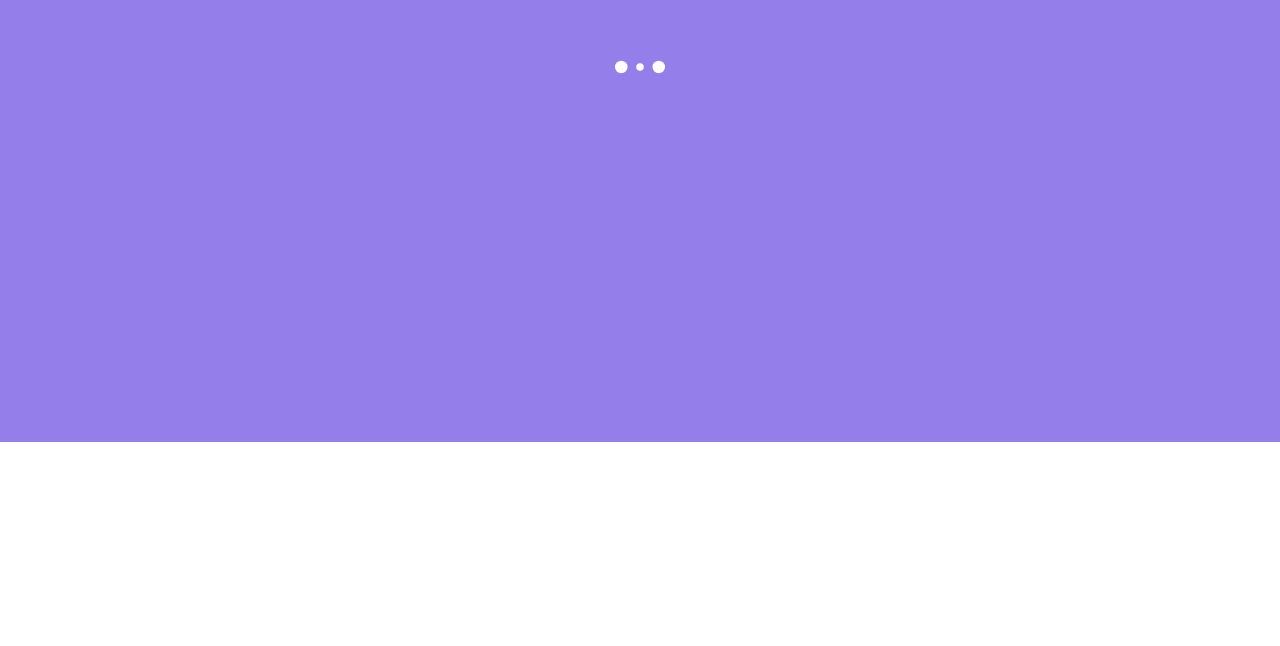
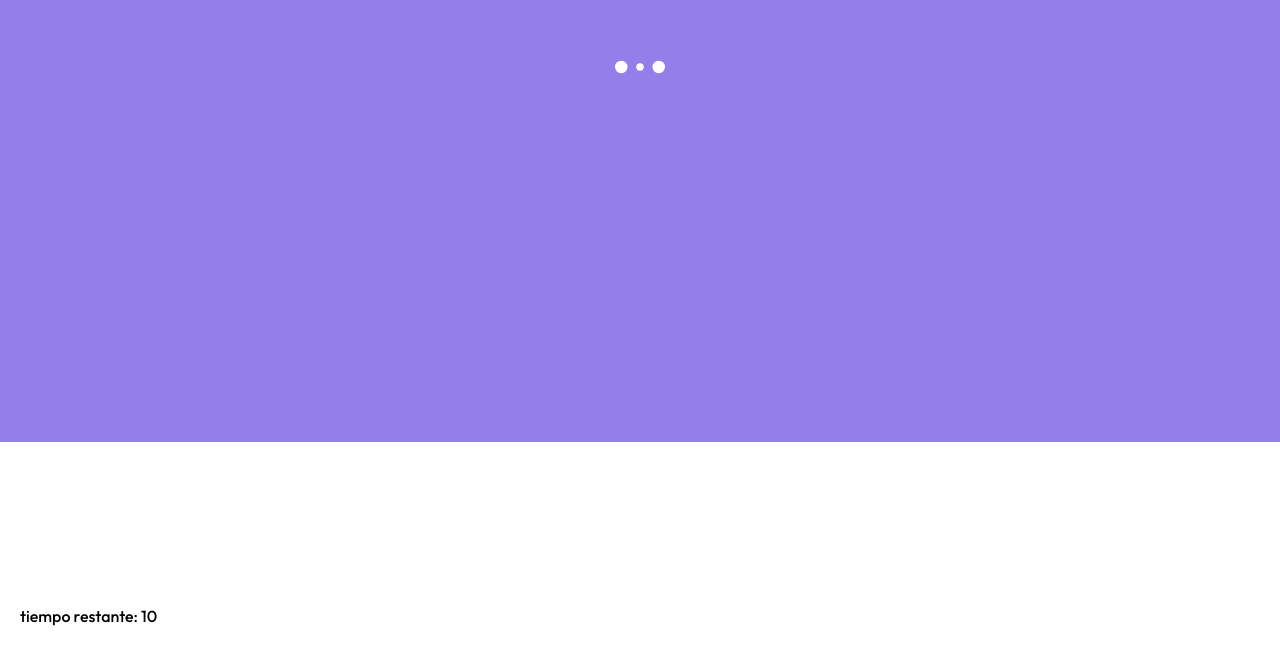
Before and after one commit to Hctor11/Limits-quiz, a React (Vite) app: page /quiz in a window 1280 px wide. Shown: the part 958-1604 px from the top of the page. Built offline with nearby package versions, Linux system fonts and the light colour scheme.

Commit message:
added timer

```diff
--- /dev/null
+++ b/src/Components/FinishedQuiz/FinishedQuiz.css
@@ -0,0 +1,7 @@
+.finished-title {
+  position: relative;
+  text-align: center;
+  max-width: 200px;
+  left: 25vw;
+  top: 25vh;
+}/*# sourceMappingURL=FinishedQuiz.css.map */
--- a/src/Components/FinishedQuiz/FinishedQuiz.jsx
+++ b/src/Components/FinishedQuiz/FinishedQuiz.jsx
@@ -1,11 +1,14 @@
 import Preloader from "../Preloader/Preloader"
+import '../FinishedQuiz/FinishedQuiz.css'
 
 // eslint-disable-next-line react/prop-types
 const FinishedQuiz = ( { points } ) => {
   return (
     <div className='finishedQuiz'>
         <Preloader></Preloader>
-        <h1>Hola terminaste el juego, obtuviste {points} punto/s de 5 puntos</h1>
+        <h4 className="finished-title">
+        Terminaste el juego, obtuviste {points} punto/s de 5 puntos
+        </h4>
     </div>
   )
 }
--- /dev/null
+++ b/src/Components/FinishedQuiz/FinishedQuiz.sass
@@ -0,0 +1,7 @@
+
+.finished-title
+    position: relative
+    text-align: center
+    max-width: 200px
+    left: 25vw
+    top: 25vh
--- a/src/Components/Quiz/Quiz.jsx
+++ b/src/Components/Quiz/Quiz.jsx
@@ -1,4 +1,4 @@
-import { useState } from "react";
+import { useEffect, useState } from "react";
 import Questions from "../../Questions/questions";
 import "../Quiz/Quiz.css";
 import Preloader from "../Preloader/Preloader";
@@ -13,6 +13,8 @@ const Quiz = () => {
   const [actualQuestion, setActualQuestion] = useState(0);
   const [points, setPoint] = useState(0);
   const [isFinished, setIsFinished] = useState(false);
+  const [timeRemaining, setTimeRemaining] = useState(15);
+  const [areDisabled, setAreDisabled] = useState(false);
 
   function handleAnswerSubmit(isCorrect, e) {
     //agregar puntaje y estilos
@@ -32,6 +34,22 @@ const Quiz = () => {
       }
     }, 1500);
   }
+
+  useEffect(() => {
+
+    const timeInterval = setInterval(() =>{
+
+      if(timeRemaining > 0) setTimeRemaining((prev) => prev - 1)
+      if(timeRemaining === 0){
+        // setAreDisabled(true)
+        setTimeRemaining(15);
+        setActualQuestion(actualQuestion + 1)
+      }
+
+    },1000)
+
+    return () => clearInterval(timeInterval);
+  }, [timeRemaining])
 
   if (isFinished) return <FinishedQuiz points={points}></FinishedQuiz>;
 
@@ -61,12 +79,20 @@ const Quiz = () => {
           <div className="buttons">
             {Questions[actualQuestion].options.map((answer) => (
               <button
+                disabled={areDisabled}
                 className="btn"
                 key={answer.ansText}
-                onClick={(e) => handleAnswerSubmit(answer.isCorrect, e)}>
+                onClick={(e) => {
+                  handleAnswerSubmit(answer.isCorrect, e)
+                  setTimeRemaining(15);
+                  setAreDisabled(false);
+                  }}>
                 {answer.ansText}
               </button>
             ))}
+          </div>
+          <div className="time-remaining">
+            <span className="time-remaining">tiempo restante: {timeRemaining}</span>
           </div>
         </div>
       </div>
--- a/src/Questions/questions.js
+++ b/src/Questions/questions.js
@@ -21,28 +21,28 @@ const Questions = [
 {
     img: "../QuestionImg/q3.png",
     options: [
+       {ansText: "cero", isCorrect: false},
+       {ansText: "tres", isCorrect: false},
        {ansText: "uno", isCorrect: true},
-       {ansText: "tres", isCorrect: false},
-       {ansText: "cero", isCorrect: false},
        {ansText: "dos", isCorrect: false}
     ],
 },
 {
     img: "../QuestionImg/q4.png",
     options: [
-       {ansText: "dos", isCorrect: true},
+       {ansText: "tres", isCorrect: false},
        {ansText: "uno", isCorrect: false},
        {ansText: "cinco", isCorrect: false},
-       {ansText: "diez", isCorrect: false}
+       {ansText: "dos", isCorrect: true}
     ],
 },
 {
     img: "../QuestionImg/q5.png",
     options: [
-       {ansText: "cuatro", isCorrect: false},
+       {ansText: "cuatro", isCorrect: true},
        {ansText: "dos", isCorrect: false},
        {ansText: "uno", isCorrect: false},
-       {ansText: "doce", isCorrect: true}
+       {ansText: "doce", isCorrect: false}
     ],
 }
 ];
```
Also changed, not shown: 1 other file (tests, documents, lock files or other folders).
